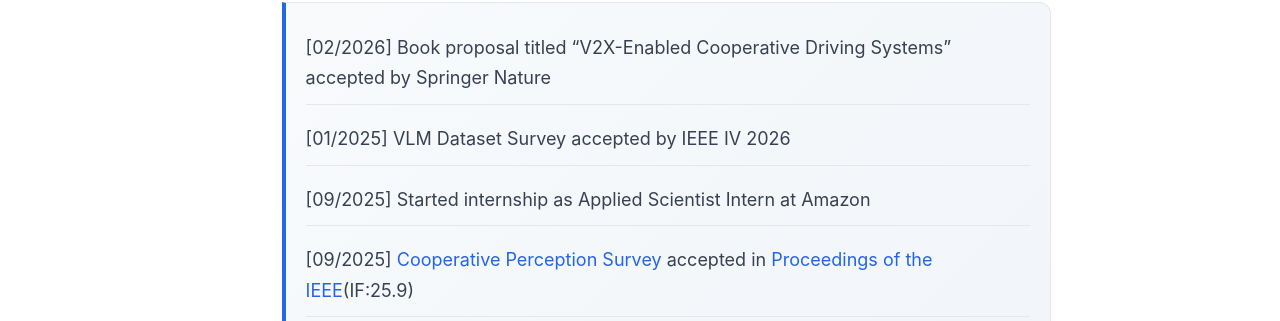
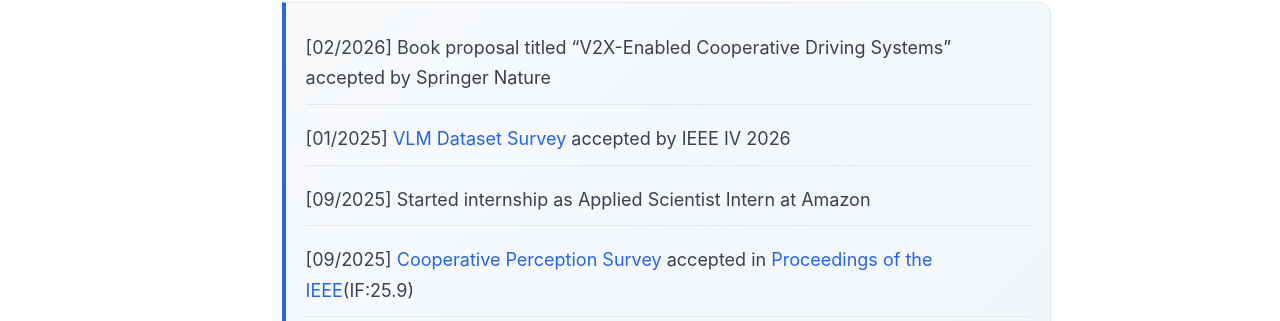
Before and after one commit to ChuhengWei/ChuhengWei.github.io, a Jekyll site: the page built from _pages/about.md, in a window 1280 px wide. Shown: the part 798-1119 px from the top of the page. Built offline with Jekyll 4.4.1, drawn with Linux system fonts in a browser that asks for light colours; some web fonts are replaced; some of the changed lines change nothing that is shown.

Commit message:
Update News

```diff
--- a/_pages/about.md
+++ b/_pages/about.md
@@ -25,7 +25,7 @@
 ======
 <div class="news-scroll" markdown="1">
 - [02/2026] Book proposal titled "V2X-Enabled Cooperative Driving Systems" accepted by Springer Nature
-- [01/2025] VLM Dataset Survey accepted by IEEE IV 2026
+- [01/2025] [VLM Dataset Survey](https://www.techrxiv.org/doi/full/10.36227/techrxiv.177203266.67901185) accepted by IEEE IV 2026
 - [09/2025] Started internship as Applied Scientist Intern at Amazon
 - [09/2025] [Cooperative Perception Survey](https://ieeexplore.ieee.org/abstract/document/11186152/) accepted in [Proceedings of the IEEE](https://ieeexplore.ieee.org/xpl/tocresult.jsp?isnumber=4357935)(IF:25.9)
 - [08/2025] [One Paper](https://ieeexplore.ieee.org/abstract/document/11122292) accepted in R-AL
```
